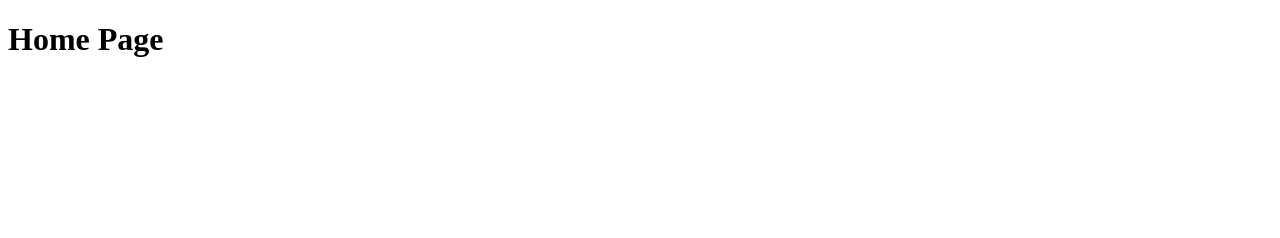
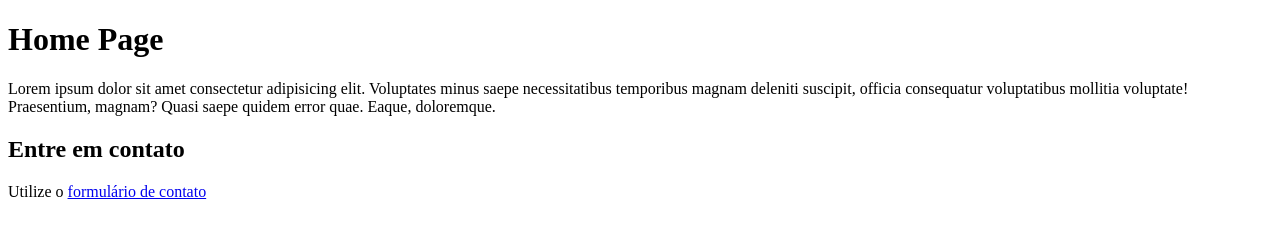
Before and after one commit to d3bLuiz4/site-deb-e-bee-owo, a plain HTML site: page index.html in a window 1280 px wide. Drawn offline with Linux system fonts and the light colour scheme.

Commit message:
cria a pagina de contato

```diff
--- a/index.html
+++ b/index.html
@@ -8,6 +8,9 @@
 </head>
 <body>
     <h1>Home Page</h1>
+    <p>Lorem ipsum dolor sit amet consectetur adipisicing elit. Voluptates minus saepe necessitatibus temporibus magnam deleniti suscipit, officia consequatur voluptatibus mollitia voluptate! Praesentium, magnam? Quasi saepe quidem error quae. Eaque, doloremque.</p>
+    <h2>Entre em contato</h2>
+    <p>Utilize o <a href="contato.html"> formulário de contato</a> </p>
 
 </body>
 </html>
```
Also changed, not shown: contato.html (added, +12 -0 lines).
